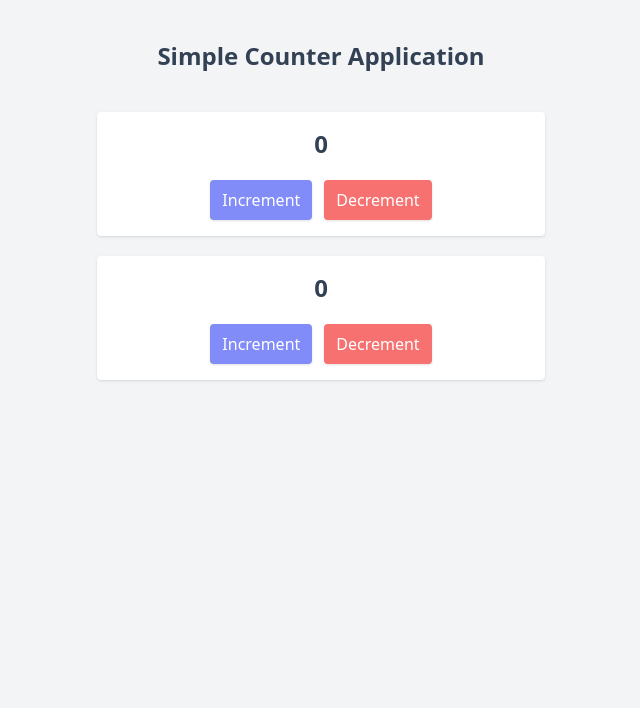
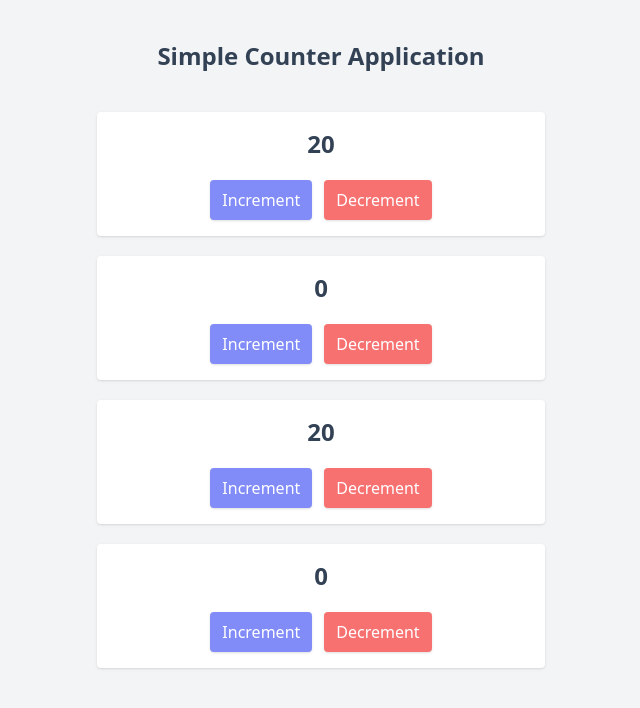
Before and after one commit to SakibAlIslam/react-redux, a React (Vite) app in the folder redux-2.1/: page / in a window 1280 px wide. Shown: the top 708 px of the page, without its empty margins (319-959 px from the left). Built offline with nearby package versions, Linux system fonts and the light colour scheme.

Commit message:
variableCounter build using connect Api, for learning ownProps

```diff
--- a/redux-2.1/src/App.jsx
+++ b/redux-2.1/src/App.jsx
@@ -3,6 +3,7 @@ import { Provider } from "react-redux";
 import store from "./redux/store";
 import HooksCounter from "./components/HooksCounter";
 import DynamicHooksCounter from "./components/DynamicHooksCounter";
+import VariableCounter from "./components/VariableCounter";
 
 function App() {
   return (
@@ -15,6 +16,8 @@ function App() {
         <div class="max-w-md mx-auto mt-10 space-y-5">
           <HooksCounter />
           <DynamicHooksCounter />
+          <VariableCounter />
+          <VariableCounter dynamic />
         </div>
       </div>
     </Provider>
--- /dev/null
+++ b/redux-2.1/src/components/VariableCounter.jsx
@@ -0,0 +1,40 @@
+import { connect } from "react-redux";
+import { decrement, increment } from "../redux/counter/actions";
+import { decrement as dynamicDecrement, increment as dynamicIncrement } from "../redux/dynamicCounter/actions";
+
+const VariableCounter = ({ count, increment, decrement }) => {
+  return (
+    <div class="p-4 h-auto flex flex-col items-center justify-center space-y-5 bg-white rounded shadow">
+      <div class="text-2xl font-semibold">{count}</div>
+      <div class="flex space-x-3">
+        <button
+          class="bg-indigo-400 text-white px-3 py-2 rounded shadow"
+          onClick={increment}
+        >
+          Increment
+        </button>
+        <button
+          class="bg-red-400 text-white px-3 py-2 rounded shadow"
+          onClick={decrement}
+        >
+          Decrement
+        </button>
+      </div>
+    </div>
+  );
+};
+
+const mapStateToProps = (state, ownProps) => {
+  return {
+    count: ownProps?.dynamic ? state?.dynamicCounter.value : state?.counter?.value,
+  };
+};
+
+const mapDispatchToProps = (dispatch, ownProps) => {
+  return {
+    increment: () => dispatch(ownProps?.dynamic ? dynamicIncrement(5) : increment()),
+    decrement: () => dispatch(ownProps?.dynamic ? dynamicDecrement(2) : decrement()),
+  };
+};
+
+export default connect(mapStateToProps, mapDispatchToProps)(VariableCounter);
--- a/redux-2.1/src/redux/counter/counterReducer.js
+++ b/redux-2.1/src/redux/counter/counterReducer.js
@@ -1,7 +1,7 @@
 import {INCREMENT, DECREMENT} from "./actionTypes"
 
 const initialState = {
-    value: 0
+    value: 20
 }
 
 const counterReducer = (state = initialState, action) => {
```
